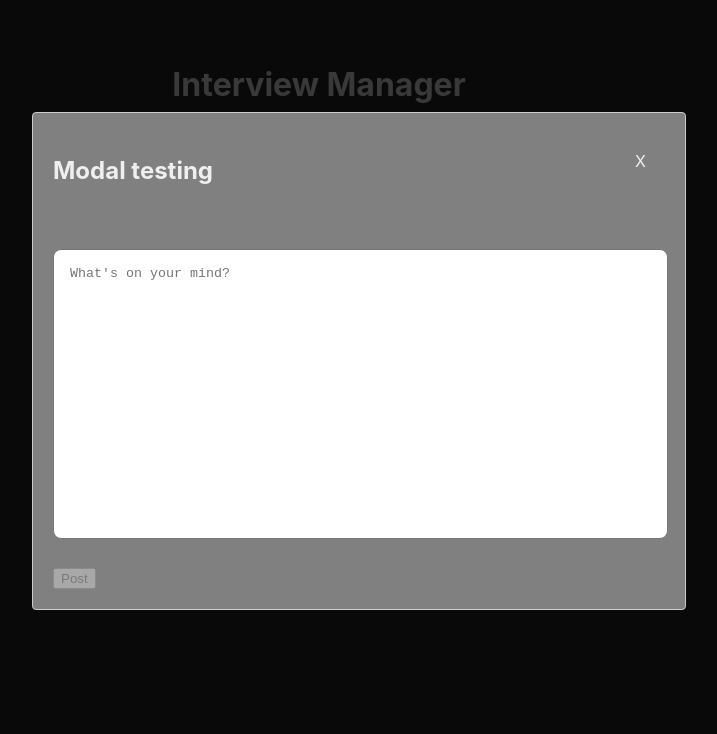
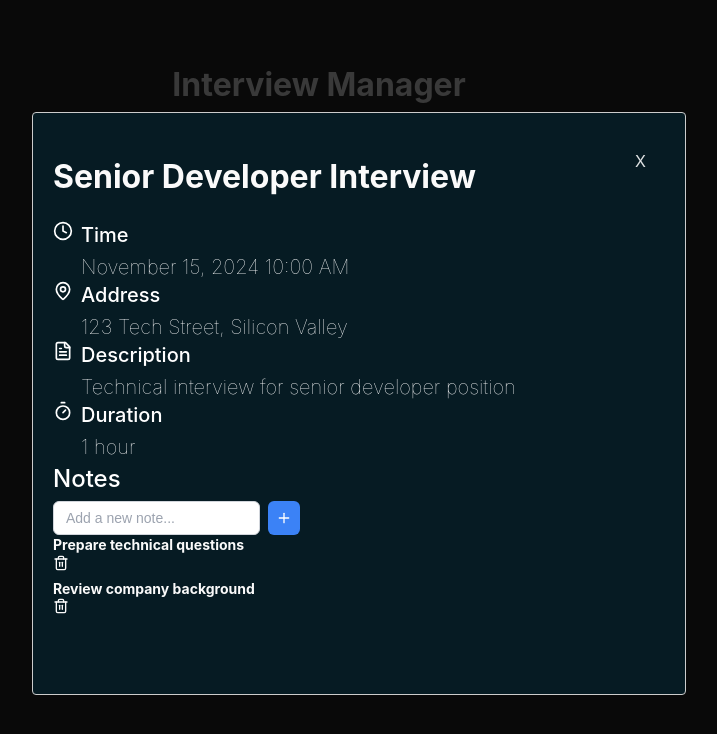
Before and after one commit to johnfa1508/interview-manager-client, a React (Vite) app: page / in a window 1280 px wide. Both pictures are taken after a click on the button "Test modal". Shown: the top 734 px of the page, without its empty margins (321-1038 px from the left). Built offline with nearby package versions, Linux system fonts and the light colour scheme.

Commit message:
New styling for view modal

```diff
--- a/package.json
+++ b/package.json
@@ -11,6 +11,7 @@
   },
   "dependencies": {
     "@dnd-kit/core": "^6.1.0",
+    "lucide-react": "^0.456.0",
     "react": "^18.3.1",
     "react-dom": "^18.3.1",
     "react-modal": "^3.16.1",
--- a/src/App.jsx
+++ b/src/App.jsx
@@ -1,12 +1,15 @@
 import './App.css';
-import ModalTesting from './components/testing/ModalTest';
+import ViewInterviewModal from './components/ViewInterviewModal';
+//import ModalTesting from './components/testing/ModalTest';
 import useModal from './hooks/useModal';
 
 function App() {
   const { openModal, setModal } = useModal();
   const showModal = () => {
     // This function will be implemented in the next step
-    setModal('Modal testing', <ModalTesting />);
+    setModal(<ViewInterviewModal/>);
+    //setModal(<ModalTesting/>);
+
     openModal();
   };
 
--- /dev/null
+++ b/src/components/ViewInterviewModal/index.jsx
@@ -0,0 +1,121 @@
+/* eslint-disable no-unused-vars */
+import { useState } from 'react';
+import useModal from '../../hooks/useModal';
+import './style.css';
+import { Clock, MapPin, Timer, FileText, X, Plus, Trash2 } from "lucide-react";
+import './style.css';
+
+const ViewInterviewModal = () => {
+  // Use the useModal hook to get the closeModal function so we can close the modal on user interaction
+  const { closeModal } = useModal();
+
+  const [message, setMessage] = useState(null);
+  const [text, setText] = useState('');
+  const [notes, setNotes] = useState([
+    { id: 1, content: "Prepare technical questions" },
+    { id: 2, content: "Review company background" }
+  ]);
+  const [newNote, setNewNote] = useState("");
+
+  const addNote = () => {
+    if (newNote.trim()) {
+      setNotes([...notes, { id: Date.now(), content: newNote.trim() }]);
+      setNewNote("");
+    }
+  };
+
+  const deleteNote = (noteId) => {
+    setNotes(notes.filter(note => note.id !== noteId));
+  };
+
+  const onChange = (e) => {
+    setText(e.target.value);
+  };
+
+    //remove submit
+  const onSubmit = async () => {
+    setMessage('Submit button was clicked! Closing modal in 1 seconds...');
+    setTimeout(() => {
+      setMessage(null);
+      closeModal();
+    }, 1000);
+  };
+
+  return (
+    <>
+       <div className="modal-container">
+      <div className="modal-header">
+        <h2 className="modal-title">Senior Developer Interview</h2>
+        {/* ADD CLOSE BUTTON STUFF HERE */}
+      </div>
+
+      <div className="content-container">
+        <div className="info-item">
+          <Clock className="icon" />
+          <div className="info-content">
+            <div className="info-label">Time</div>
+            <div className='info-text'>November 15, 2024 10:00 AM</div>
+          </div>
+        </div>
+
+        <div className="info-item">
+          <MapPin className="icon" />
+          <div className="info-content">
+            <div className="info-label">Address</div>
+            <div className='info-text'>123 Tech Street, Silicon Valley</div>
+          </div>
+        </div>
+
+        <div className="info-item">
+          <FileText className="icon" />
+          <div className="info-content">
+            <div className="info-label">Description</div>
+            <div className='info-text'>Technical interview for senior developer position</div>
+          </div>
+        </div>
+
+        <div className="info-item">
+          <Timer className="icon" />
+          <div className="info-content">
+            <div className="info-label">Duration</div>
+            <div className='info-text'>1 hour</div>
+          </div>
+        </div>
+
+        <div className="notes-section">
+          <div className="info-label">Notes</div>
+
+          <div className="add-note">
+            <input
+              value={newNote}
+              onChange={(e) => setNewNote(e.target.value)}
+              onKeyPress={(e) => e.key === 'Enter' && addNote()}
+              placeholder="Add a new note..."
+              className="note-input"
+            />
+            <button onClick={addNote} className="add-button">
+              <Plus className="icon-small" />
+            </button>
+          </div>
+
+          <div className="notes-grid">
+            {notes.map((note) => (
+              <div key={note.id} className="note-card">
+                <div className="note-content">{note.content}</div>
+                <button
+                  onClick={() => deleteNote(note.id)}
+                  className="delete-button"
+                >
+                  <Trash2 className="icon-small" />
+                </button>
+              </div>
+            ))}
+          </div>
+        </div>
+      </div>
+    </div>
+    </>
+  );
+};
+
+export default ViewInterviewModal;
--- /dev/null
+++ b/src/components/ViewInterviewModal/style.css
@@ -0,0 +1,126 @@
+/* Text Styles */
+.modal-title {
+    font-size: 2.0rem;
+    font-weight: bold;
+    color: #fafafa;
+    margin: 0;
+  }
+
+  .info-label {
+    font-weight: 500;
+    color: #fff;
+    margin-bottom: 0.25rem;
+  }
+
+  .info-content {
+    font-size: 20px;
+    color: #fff;
+    line-height: 1.4;
+  }
+  .info-text {
+    font-weight: 30;
+    font-size: 20px;
+    color: #fff;
+    line-height: 1.4;
+  }
+
+  /* Icon Styles */
+  .icon {
+    width: 1.25rem;
+    height: 1.25rem;
+    color: #fff;
+  }
+
+  .icon-small {
+    width: 1rem;
+    height: 1rem;
+  }
+
+  /* Button Styles */
+  .close-button {
+    background: none;
+    border: none;
+    padding: 0.25rem;
+    cursor: pointer;
+    border-radius: 9999px;
+    color: #6b7280;
+  }
+
+  .close-button:hover {
+    background-color: #f3f4f6;
+  }
+
+  .add-button {
+    background-color: #3b82f6;
+    color: white;
+    border: none;
+    padding: 0.5rem;
+    border-radius: 0.375rem;
+    cursor: pointer;
+    display: flex;
+    align-items: center;
+    justify-content: center;
+    transition: background-color 0.2s;
+  }
+
+  .add-button:hover {
+    background-color: #2563eb;
+  }
+
+  .delete-button {
+    background: none;
+    border: none;
+    padding: 0;
+    color: #fafafa;
+    cursor: pointer;
+    display: flex;
+    align-items: center;
+    transition: color 0.2s;
+  }
+
+  .delete-button:hover {
+    color: #ef4444;
+  }
+
+  /* Input Styles */
+  .note-input {
+    padding: 0.5rem 0.75rem;
+    border: 1px solid #d1d5db;
+    border-radius: 0.375rem;
+    font-size: 0.875rem;
+    color: #fafafa;
+  }
+
+  .note-input:focus {
+    outline: none;
+    border-color: #3b82f6;
+    box-shadow: 0 0 0 2px rgba(59, 130, 246, 0.1);
+  }
+
+  .note-input::placeholder {
+    color: #9ca3af;
+  }
+
+  /* Note Card Text */
+  .note-content {
+    font-size: 0.875rem;
+    color: #fafafa;
+    line-height: 1.4;
+  }
+
+  /* Layout Helpers */
+  .info-item {
+    display: flex;
+    gap: 0.5rem;
+    align-items: flex-start;
+  }
+
+  .add-note {
+    display: flex;
+    gap: 0.5rem;
+  }
+
+  .notes-grid {
+    display: grid;
+    gap: 0.5rem;
+  }
--- a/src/components/modal/style.jsx
+++ b/src/components/modal/style.jsx
@@ -3,7 +3,7 @@ const style = {
     margin: '0 auto',
     position: 'relative',
     top: '14%',
-    backgroundColor: 'gray'
+    backgroundColor: '#061B23'
   },
   overlay: {
     backgroundColor: 'rgba(0, 0, 0, 0.75)'
```
Also changed, not shown: 2 other files (tests, documents, lock files or other folders).
